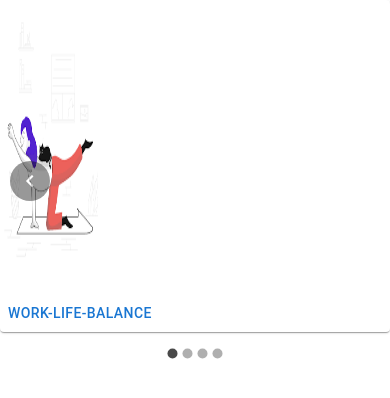
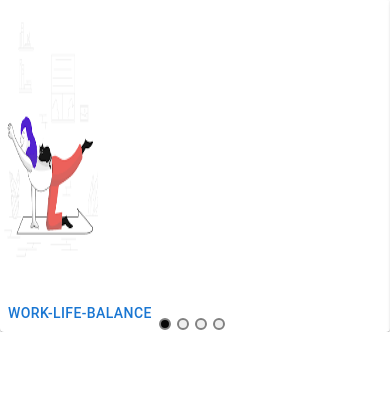
Before and after one commit to Job-Advisor-project/FrontEnd, a React (Create React App) app in the folder react/: page / in a window 390 px wide. Shown: the top 398 px of the page. Built offline with nearby package versions, Linux system fonts and the light colour scheme.

Commit message:
carousel fix as per design and responsive

```diff
--- a/react/package.json
+++ b/react/package.json
@@ -11,6 +11,8 @@
     "@testing-library/user-event": "^13.5.0",
     "react": "^18.2.0",
     "react-dom": "^18.2.0",
+    "react-multi-carousel": "^2.8.2",
+    "react-router-dom": "^6.4.3",
     "react-scripts": "5.0.1",
     "web-vitals": "^2.1.4"
   },
--- a/react/src/components/CarouselCards.jsx
+++ b/react/src/components/CarouselCards.jsx
@@ -1,11 +1,42 @@
 import React from "react";
-import Carousel from "react-material-ui-carousel";
 import slider from "../api/slider.json";
 import Item from "./Item";
+import Carousel from "react-multi-carousel";
+import "react-multi-carousel/lib/styles.css";
 
 export default function CarouselSlide({ onSelect }) {
+  const responsive = {
+    desktop: {
+      breakpoint: { max: 3000, min: 1024 },
+      items: 3,
+      slidesToSlide: 3, // optional, default to 1.
+    },
+    tablet: {
+      breakpoint: { max: 1024, min: 464 },
+      items: 2,
+      slidesToSlide: 2, // optional, default to 1.
+    },
+    mobile: {
+      breakpoint: { max: 464, min: 0 },
+      items: 1,
+      slidesToSlide: 1, // optional, default to 1.
+    },
+  };
   return (
-    <Carousel fade={true} pause={false} interval={2000}>
+    <Carousel
+      swipeable={false}
+      draggable={false}
+      showDots={true}
+      responsive={responsive}
+      infinite={true}
+      autoPlaySpeed={1000}
+      keyBoardControl={true}
+      customTransition="all .5"
+      transitionDuration={500}
+      containerClass="carousel-container"
+      removeArrowOnDeviceType={["tablet", "mobile"]}
+      itemClass="carousel-item-padding-30-px"
+    >
       {slider.map((item) => (
         <Item key={item.id} item={item} onSelect={onSelect} />
       ))}
```
Also changed, not shown: 1 other file (tests, documents, lock files or other folders).
